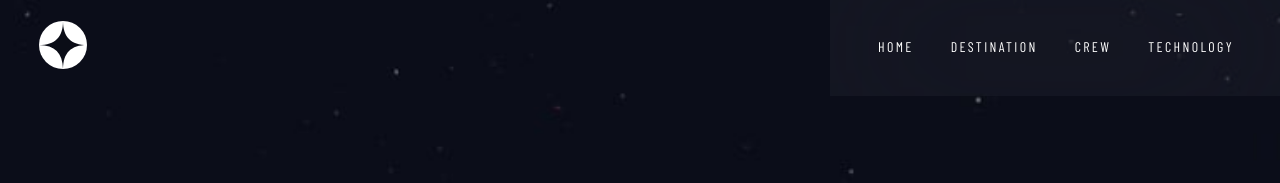
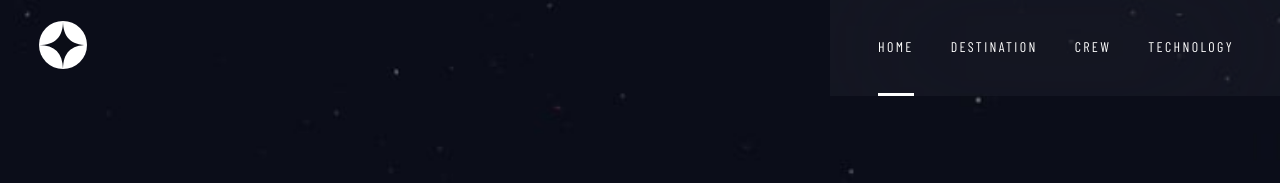
Before and after one commit to Quibble7s/space-tourism-website, a Next.js app: page / in a window 1280 px wide. Shown: the top 183 px of the page. Built offline with nearby package versions, Linux system fonts and the light colour scheme; a web font is replaced by a local one.

Commit message:
Changed the way the NavLink component displayed the active state

```diff
--- a/src/Components/Pages/HomePage.jsx
+++ b/src/Components/Pages/HomePage.jsx
@@ -14,7 +14,7 @@ const Home = () => {
   return (
     <div
       className={`min-h-screen relative bg-cover overflow-x-hidden ${mobile} ${tablet} ${desktop}`}>
-      <Nav />
+      <Nav currentPage='home' />
       <div className='grid grid-cols-1 lg:grid-cols-2 lg:mx-[165px]'>
         <HomeAboutSection />
         <HomeCallToActionSection />
```
